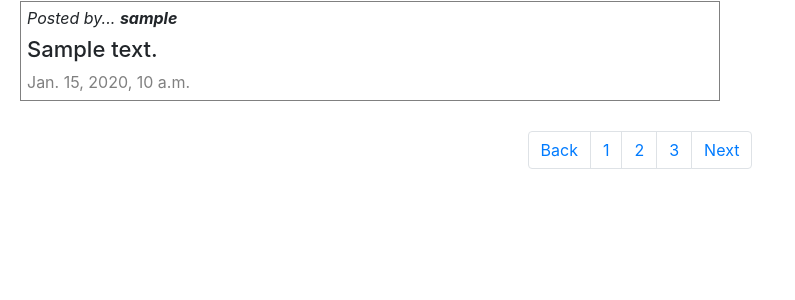
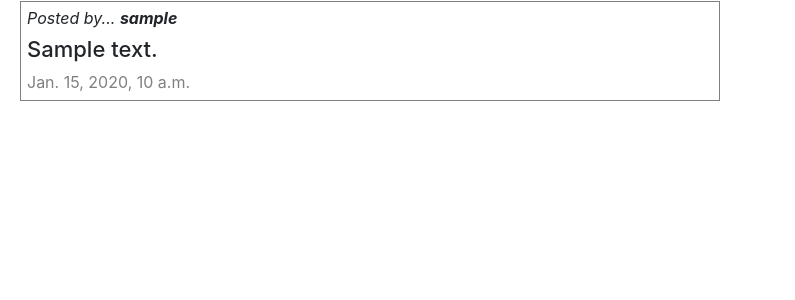
Before and after one commit to bykimus-prime/cs50web-project4-network, a Django app: page / in a window 1280 px wide. Shown: the part 123-423 px from the top of the page, without its empty margins (0-795 px from the left). Run offline with Django 3.2, Linux system fonts and the light colour scheme; tables that the repository leaves empty hold one stand-in row (values such as "Sample post"); some libraries are stand-ins or nearby versions.

Commit message:
Add pagination functionality

```diff
--- a/network/templates/network/index.html
+++ b/network/templates/network/index.html
@@ -24,13 +24,14 @@
       {% endfor %}
    </div>
 
-   <nav aria-label="Page navigation example">
+   <nav aria-label="Page navigation">
       <ul class="pagination d-flex justify-content-center">
-         <li class="page-item"><a class="page-link" href="#">Back</a></li>
-         <li class="page-item"><a class="page-link" href="#">1</a></li>
-         <li class="page-item"><a class="page-link" href="#">2</a></li>
-         <li class="page-item"><a class="page-link" href="#">3</a></li>
-         <li class="page-item"><a class="page-link" href="#">Next</a></li>
+         {% if postsOfPage.has_previous %}
+            <li class="page-item"><a class="page-link" href="?page={{ postsOfPage.previous_page_number }}">Back</a></li>
+         {% endif %}
+         {% if postsOfPage.has_next %}
+            <li class="page-item"><a class="page-link" href="?page={{ postsOfPage.next_page_number }}">Next</a></li>
+         {% endif %}
       </ul>
    </nav>
 {% endblock %}
```
